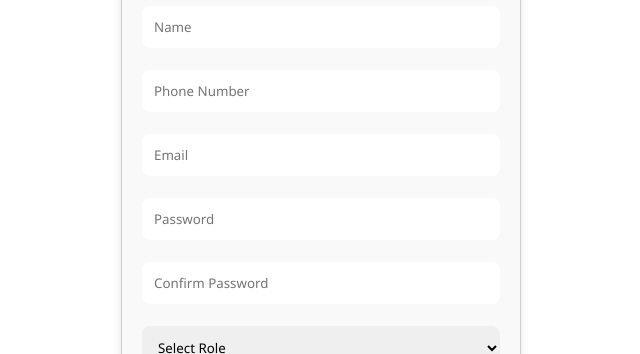
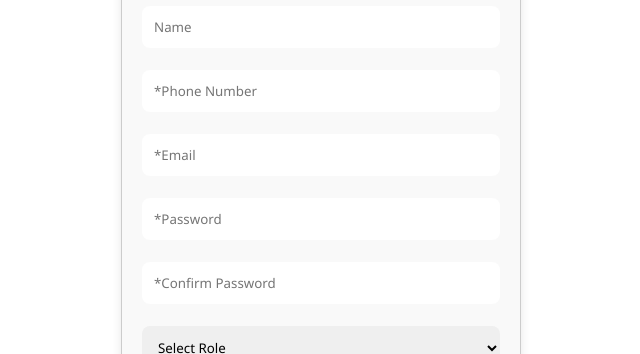
Before and after one commit to itsdeepakm/Vehicle, a React (Vite) app: page /register in a window 1280 px wide. Shown: the part 130-484 px from the top of the page, without its empty margins (319-959 px from the left). Built offline with nearby package versions, Linux system fonts and the light colour scheme.

Commit message:
number only start with 9,8,7,6

```diff
--- a/src/component/Register.jsx
+++ b/src/component/Register.jsx
@@ -32,9 +32,10 @@ export default function Register() {
                 if(!value.trim()){
                     message="phone number is required";
                 }
-                 else if (!/^\d{10}$/.test(value)){
-                    message="phone number must be 10 digits";
-                 }
+                 else if (!/^[6-9]\d{9}$/.test(value)) {
+                   message = "Invalid phone number";
+                }
+
                break;
             case "email":
                 if(!value.trim()){
@@ -124,7 +125,7 @@ export default function Register() {
   const checkExists = async (field, value) => {
     if (!value.trim()) return;
 
-    if (error[field]) return;
+
 
     try {
       const url =
@@ -158,15 +159,15 @@ export default function Register() {
        <h2>Register page</h2>
        <input type="text"name="name" placeholder="Name"className="input-field"onChange={(e)=>handleinputchange(e)} />
        <div>{error && <p>{error.name}</p>}</div>
-       <input type="text"name="phone"onBlur={() => checkExists("phone", data.phone)}  placeholder="Phone Number"className="input-field" onChange={(e)=>handleinputchange(e)} />
+       <input type="text"name="phone"onBlur={(e) => checkExists("phone", e.target.value)}  placeholder="*Phone Number"className="input-field" onChange={(e)=>handleinputchange(e)} />
        <div>
         {error&&<p>{error.phone}</p>}
        </div>
-       <input type="email"name="email" onBlur={() => checkExists("email", data.email) } placeholder="Email" className="input-field"onChange={(e)=>handleinputchange(e)}/>
+       <input type="email"name="email" onBlur={(e) => checkExists("email", e.target.value) } placeholder="*Email" className="input-field"onChange={(e)=>handleinputchange(e)}/>
        <div>{error &&<p>{error.email}</p> }</div>
-       <input type="password"name="password" placeholder="Password" className="input-field"onChange={(e)=>handleinputchange(e)} />
+       <input type="password"name="password" placeholder="*Password" className="input-field"onChange={(e)=>handleinputchange(e)} />
        <div>{error && <p>{error.password}</p>}</div>
-       <input type="password"name="confirmpassword" placeholder="Confirm Password" className="input-field"onChange={(e)=>handleinputchange(e)}/>
+       <input type="password"name="confirmpassword" placeholder="*Confirm Password" className="input-field"onChange={(e)=>handleinputchange(e)}/>
        <div>{error &&<p>{error.confirmpassword}</p>}</div>
        <select className="input-field"name="role"onChange={(e)=>{handleinputchange(e)}}>
         <option value="" >Select Role</option>
```
